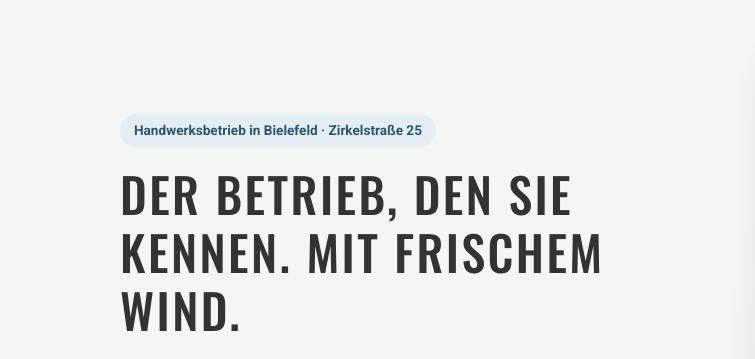
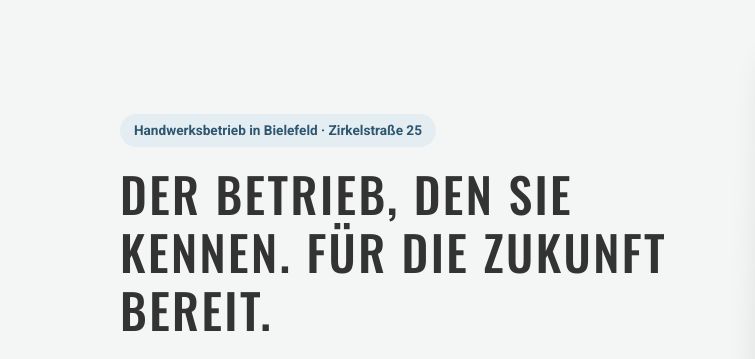
Before and after one commit to m4W1-11/lippert-entwurf, a plain HTML site: page index.html in a window 1280 px wide. Shown: the part 77-436 px from the top of the page, 0-755 px from the left. Drawn offline with nearby package versions, Linux system fonts and the light colour scheme; no server answers.

Commit message:
Header: Für die Zukunft bereit
Co-Authored-By: Claude Sonnet 5.5 <noreply@anthropic.com>
Claude-Session: https://claude.ai/code/session_01VK5kS4dha6J47DwcWqSaXv

```diff
--- a/index.html
+++ b/index.html
@@ -146,7 +146,7 @@ em{font-style:normal;font-size:.7rem;font-weight:700;letter-spacing:.06em;text-t
 <section class="hero"><div class="w g">
 <div>
 <span class="tag">Handwerksbetrieb in Bielefeld · Zirkelstraße 25</span>
-<h1>Der Betrieb, den Sie kennen. Mit frischem Wind.</h1>
+<h1>Der Betrieb, den Sie kennen. Für die Zukunft bereit.</h1>
 <p class="lead">Zum 1. Januar 2026 hat Wladimir Meglin die Leitung übernommen – gut vorbereitet, damit alles in gewohnter Qualität weiterläuft. Anke und Joachim Lippert sind weiterhin für Sie da. Und noch immer gilt: Vor jedem Projekt steht die Beratung.</p>
 <div class="cta"><a class="btn" href="#anfrage">Anfrage in 2 Minuten →</a><a class="btn o" href="tel:+49521391733">Anrufen: 0521 39 17 33</a></div>
 <p class="hours">Mo–Do 7:00–16:30 Uhr · Fr 7:00–12:30 Uhr</p>
```
